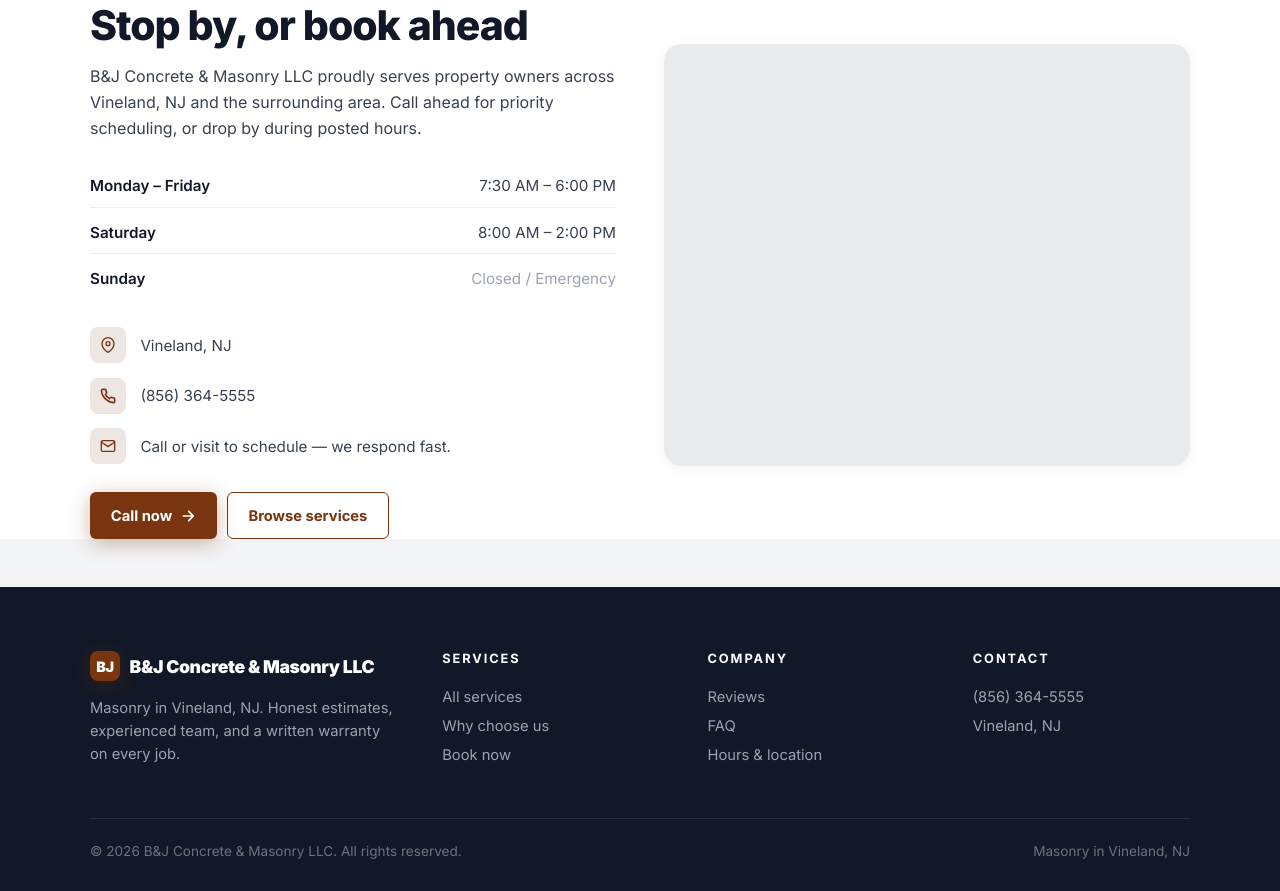
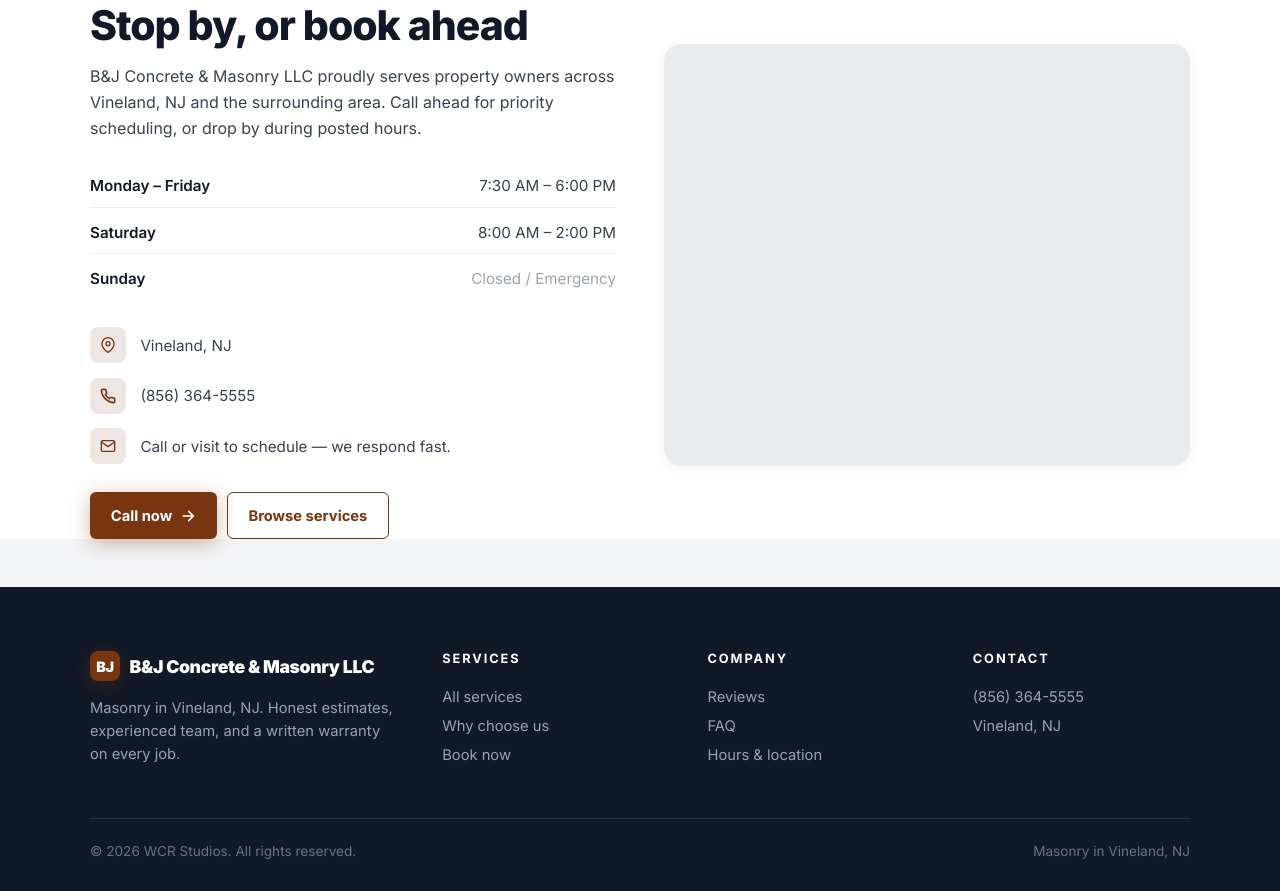
Before and after one commit to Wrenbjor/trades--bandj-concrete-and-masonry-llc, a plain HTML site: page index.html in a window 1280 px wide. Shown: the part 4619-5510 px from the top of the page. Drawn offline with nearby package versions, Linux system fonts and the light colour scheme; no server answers.

Commit message:
Update site

```diff
--- a/index.html
+++ b/index.html
@@ -605,7 +605,7 @@
     </div>
   </div>
   <div class="foot-bottom">
-    <div>&copy; 2026 B&amp;J Concrete &amp; Masonry LLC. All rights reserved.</div>
+    <div>&copy; 2026 WCR Studios. All rights reserved.</div>
     <div>Masonry in Vineland, NJ</div>
   </div>
 </footer>
```
